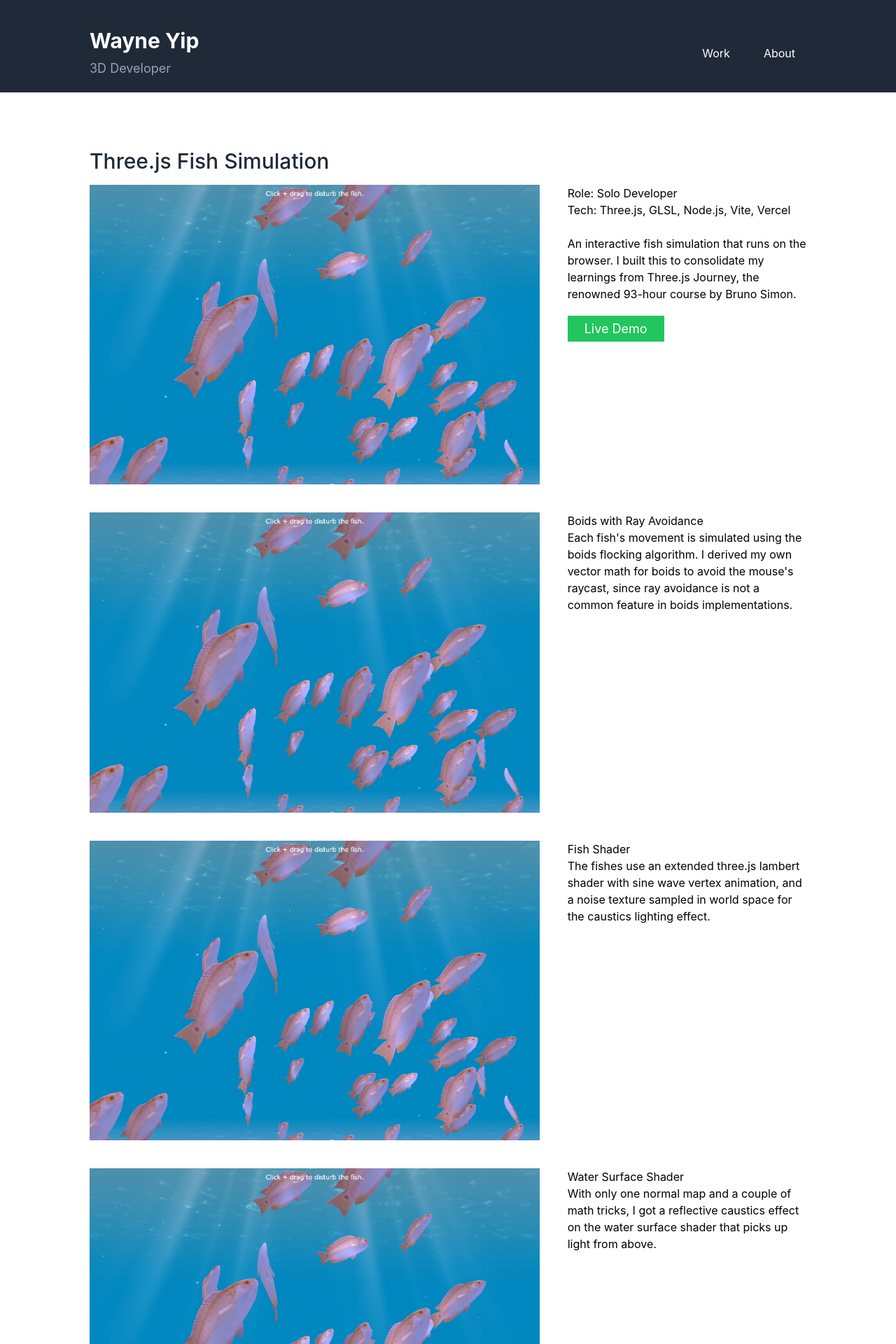
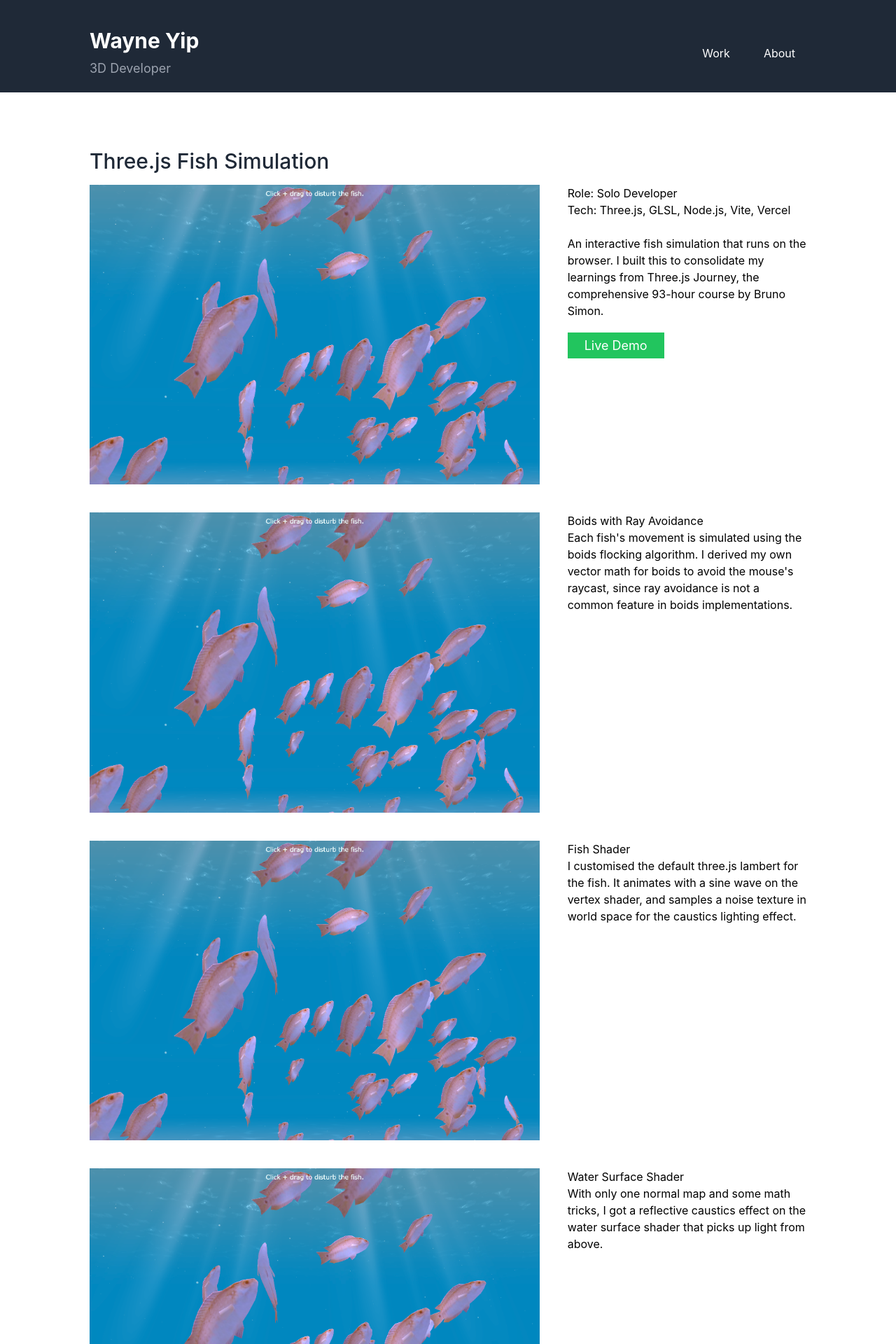
Before and after one commit to wayneyip/wayneyip.github.io, a React (Create React App) app: page /fishsim in a window 1280 px wide. Shown: the top 1920 px of the page at 70% size. Built offline with nearby package versions, Linux system fonts and the light colour scheme.

Commit message:
Edit fish simulation text

```diff
--- a/src/components/Fishsim.js
+++ b/src/components/Fishsim.js
@@ -11,12 +11,12 @@ const details = [
   {
     imgSrc: "work_fish.png",
     title: "Fish Shader",
-    text: "The fishes use an extended three.js lambert shader with sine wave vertex animation, and a noise texture sampled in world space for the caustics lighting effect."
+    text: "I customised the default three.js lambert for the fish. It animates with a sine wave on the vertex shader, and samples a noise texture in world space for the caustics lighting effect."
   },
   {
     imgSrc: "work_fish.png",
     title: "Water Surface Shader",
-    text: "With only one normal map and a couple of math tricks, I got a reflective caustics effect on the water surface shader that picks up light from above."
+    text: "With only one normal map and some math tricks, I got a reflective caustics effect on the water surface shader that picks up light from above."
   },
   {
     imgSrc: "work_fish.png",
@@ -39,7 +39,7 @@ export default function Fishsim()
                 <p>Role: Solo Developer</p>
                 <p>Tech: Three.js, GLSL, Node.js, Vite, Vercel</p>
                 <br/>
-                <p>An interactive fish simulation that runs on the browser. I built this to consolidate my learnings from Three.js Journey, the renowned 93-hour course by Bruno Simon.</p>
+                <p>An interactive fish simulation that runs on the browser. I built this to consolidate my learnings from Three.js Journey, the comprehensive 93-hour course by Bruno Simon.</p>
                 <br/>
                 <a
                   href="https://wayne-ocean.vercel.app/"
```
